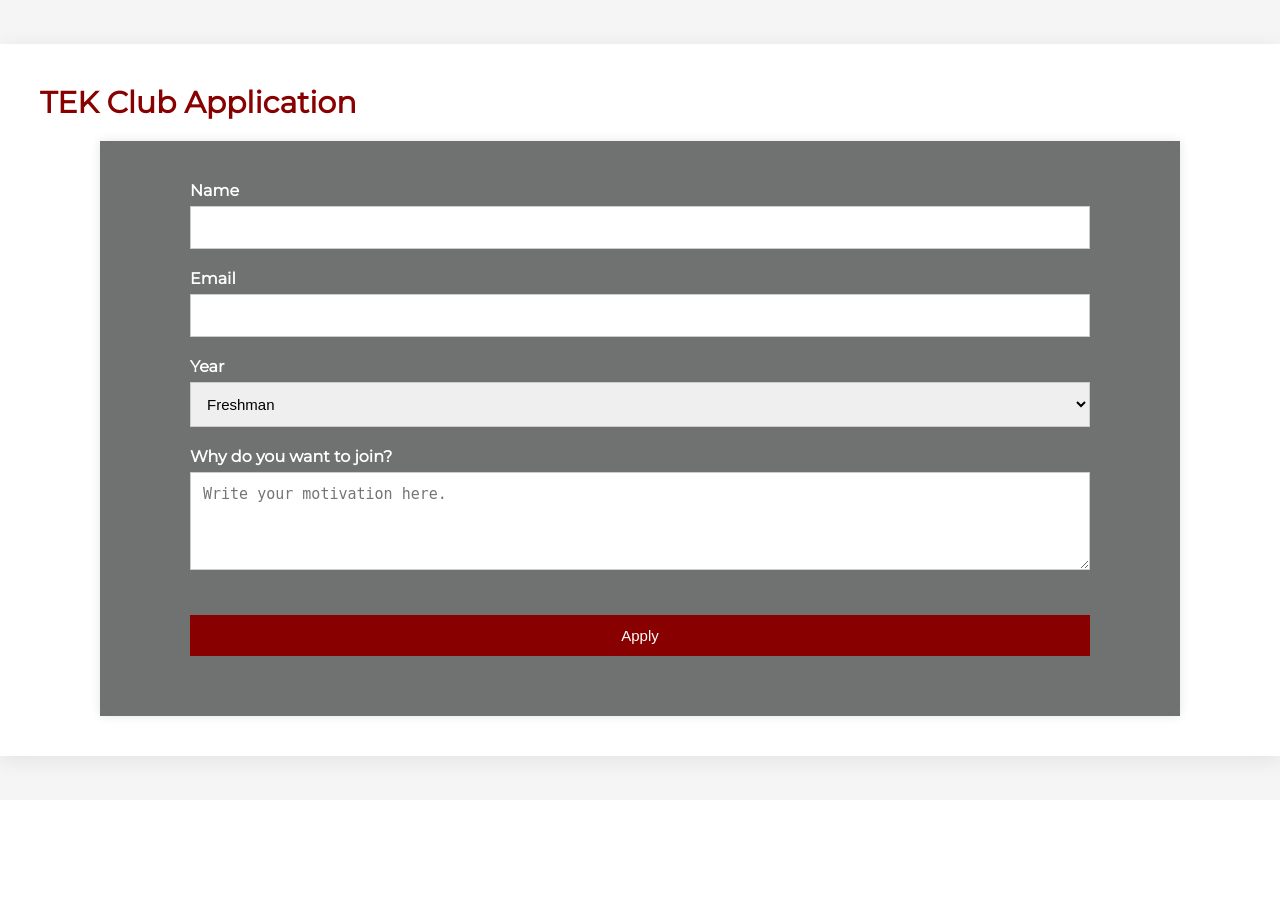
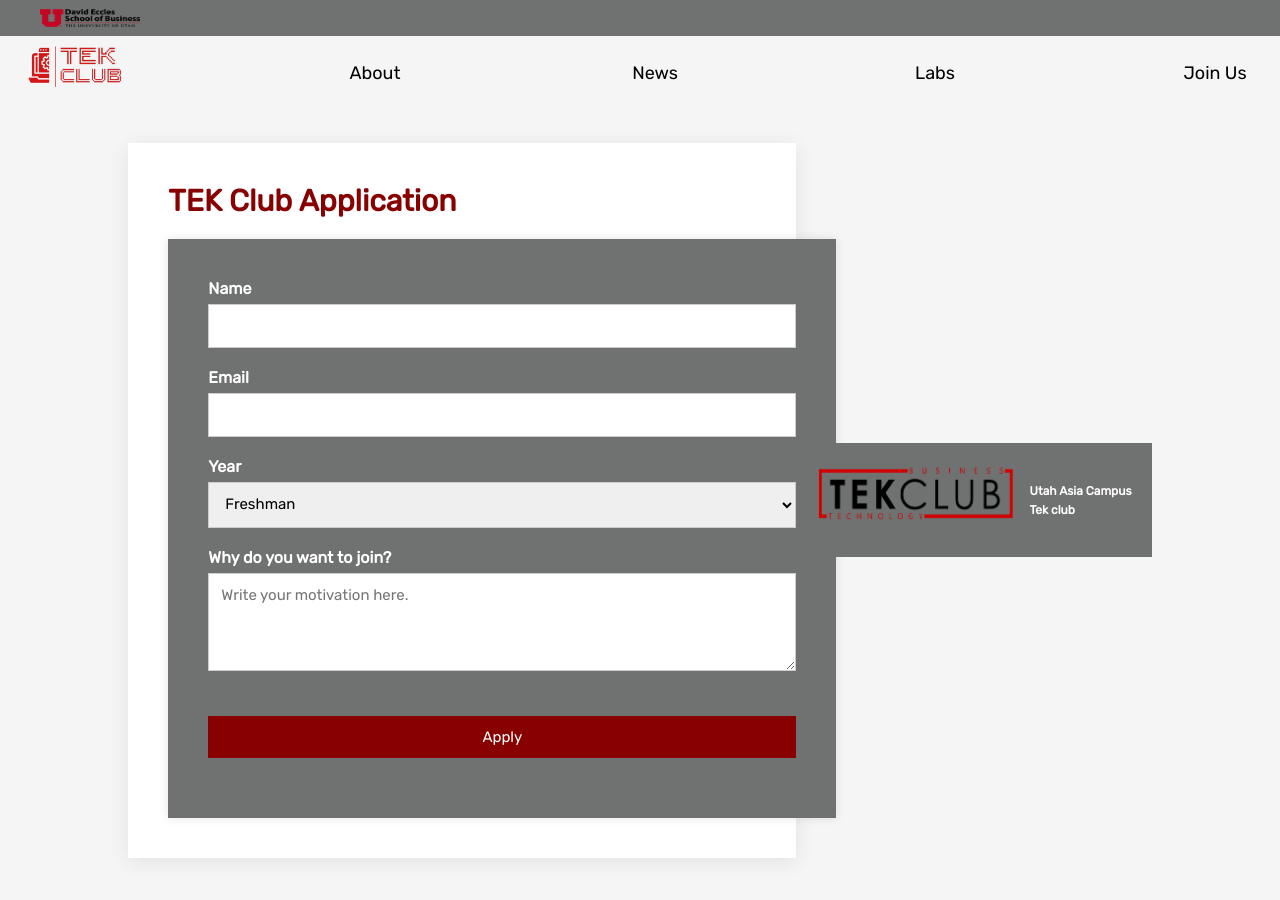
Before and after one commit to TEK-Club-Frontend-Development-Lab/TEK-Website, a Django app: page /apply/ in a window 1280 px wide. Before the commit the page ends 771 px from the top, so only its background shows below. Run offline with Django 4.2, Linux system fonts and the light colour scheme.

Commit message:
temporary change

```diff
--- a/app5_joinus/templates/apply.html
+++ b/app5_joinus/templates/apply.html
@@ -1,14 +1,13 @@
+{% extends 'base.html' %}
 {% load static %}
 <!DOCTYPE html>
 
-<html lang="en">
-    <head>
-        <link rel="stylesheet" href="{% static 'apply.css' %}">
-        <link href="https://fonts.googleapis.com/css2?family=Montserrat&family=Rubik&display=swap" rel="stylesheet">
-        <meta charset="UTF-8">
-        <meta name="viewport" content="width=device-width, initial-scale=1.0">
-        <title>TEK Club Website</title>
-    </head>
+
+{% block extra-head %}
+<link rel="stylesheet" href="{% static 'apply.css' %}?{% now "U" %}">
+{% endblock %}
+
+{% block otherpages %}
     <body>
 
         <div class="container">
@@ -44,3 +43,5 @@
         </div>
     </body>
 </html>
+
+{% endblock %}
--- a/static/base.css
+++ b/static/base.css
@@ -1,7 +1,4 @@
-body {
-<<<<<<< HEAD
-    font-family: 'Montserrat', 'Rubik', sans-serif;
-}
+
 
 *{
     margin: 0;
@@ -10,13 +7,9 @@ body {
   }
 
 body {
-    padding-top: 100px; /* 헤더 높이와 동일하게 */
-  }
-=======
     padding-top: 100px;
     font-family: 'Montserrat', 'Rubik', sans-serif;
 }
->>>>>>> cf05e7ce413ac0647e805a2c964339b9c1dff4d4
 
 .fixed-header {
     position: fixed;
--- a/templates/header.html
+++ b/templates/header.html
@@ -16,7 +16,6 @@
             <a href="{% url 'landing:landing' %}">
                 <img src="{% static 'img/teklogo2.png' %}" style="height: 150px;" alt="Logo">
             </a>
-
         </div>
 
     <div class="nav-links">
@@ -43,6 +42,7 @@
             <li><a href="{% url 'joinus:apply' %}">Join Us</a>
                 <ul class="submenu">
                     <li><a href="{% url 'joinus:apply' %}">Apply</a></li>
+                    <li><a href="{% url 'joinus:contact' %}">Contact</a></li>
                 </ul>
             </li>
          </ul>
```
Also changed, not shown: app5_joinus/templates/contact.html (+10 -0 lines).
